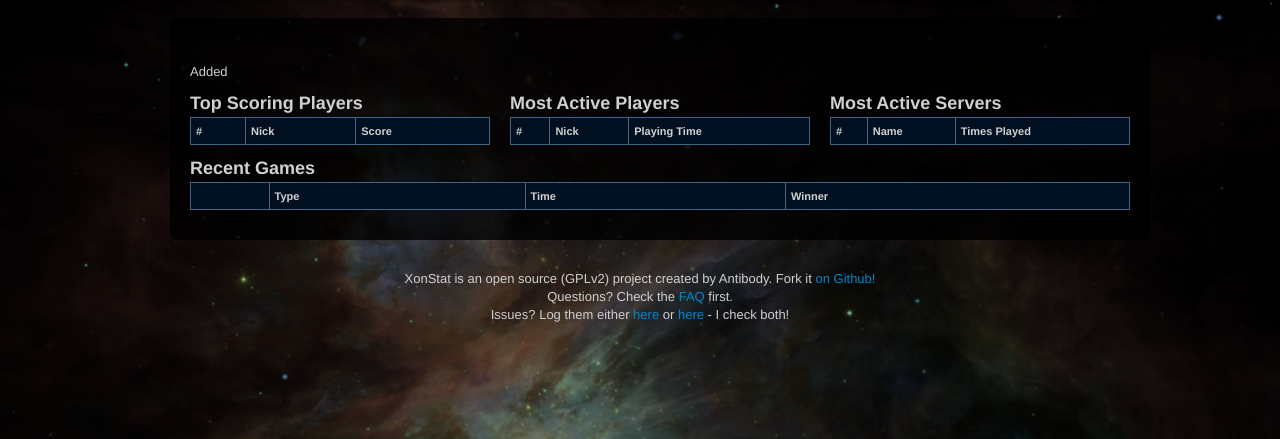
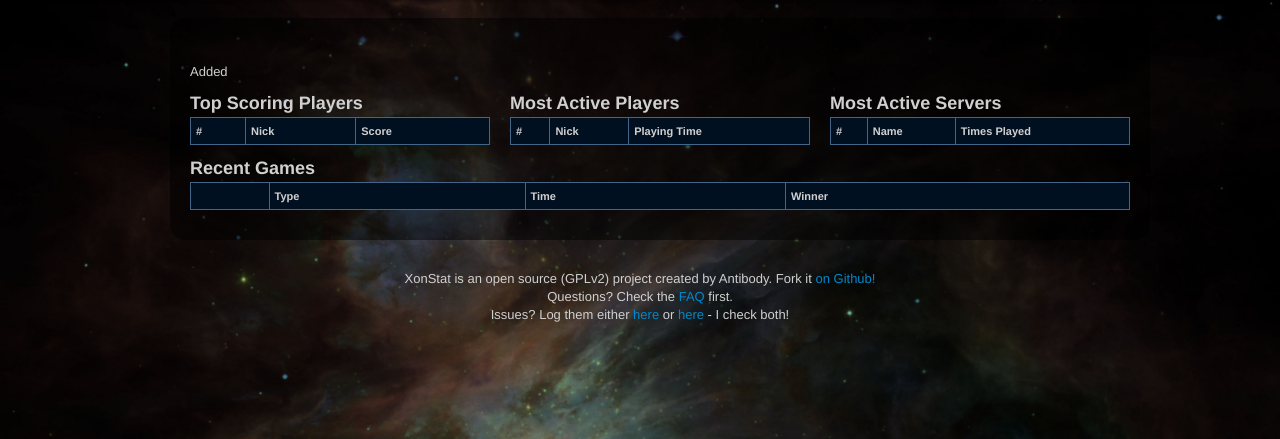
Before and after one commit to antzucaro/XonStat, a Python web app: template xonstat/templates/map_info.mako in a window 1280 px wide. Shown: the part 40-479 px from the top of the page. Run offline with Jinja, Linux system fonts and the light colour scheme; the template is opened without the code that fills it, so the values that code supplies are empty; some web fonts are replaced.

Commit message:
Decrease opacity on xonborder, add opacity to all tables.

```diff
--- a/xonstat/static/css/style.css
+++ b/xonstat/static/css/style.css
@@ -3391,6 +3391,12 @@ a.thumbnail:hover {
 .invisible {
   visibility: hidden;
 }
+
+/* Custom Stuff */
+table {
+  background: rgb(0, 0, 0); /* IE Fallback */
+  background: none repeat scroll 0 0 rgba(0, 0, 0, 0.7);
+}
 #statline {
   font-family: "Helvetica Neue", Helvetica, Arial, sans-serif;
   font-size: 12px;
@@ -3399,8 +3405,8 @@ a.thumbnail:hover {
 }
 #xonborder {
   background: rgb(0, 0, 0); /* IE Fallback */
-  background: none repeat scroll 0 0 rgba(0, 0, 0, 0.8);
-  border-radius: 6px 6px 6px 6px;
+  background: none repeat scroll 0 0 rgba(0, 0, 0, 0.5);
+  border-radius: 15px 15px 15px 15px;
   margin-bottom: 30px;
   padding: 20px;
 }
```
